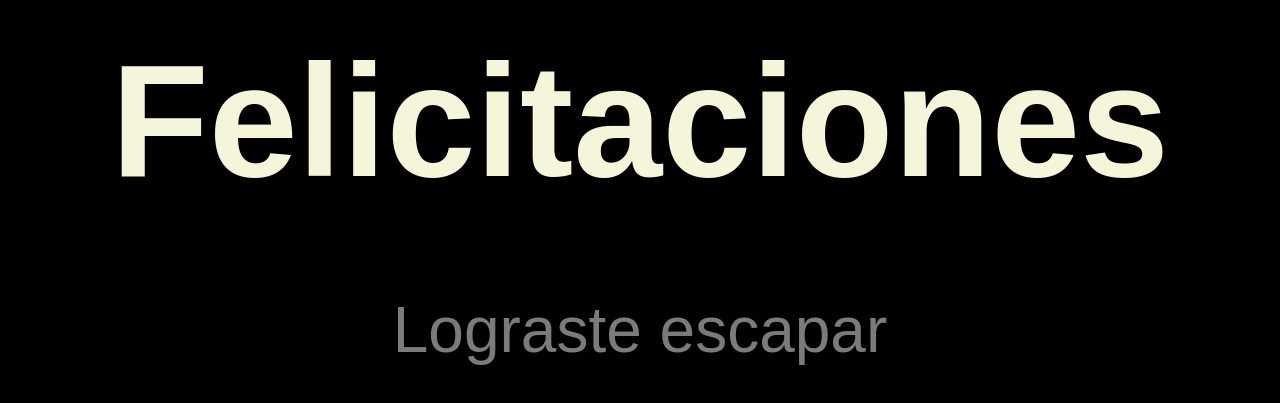
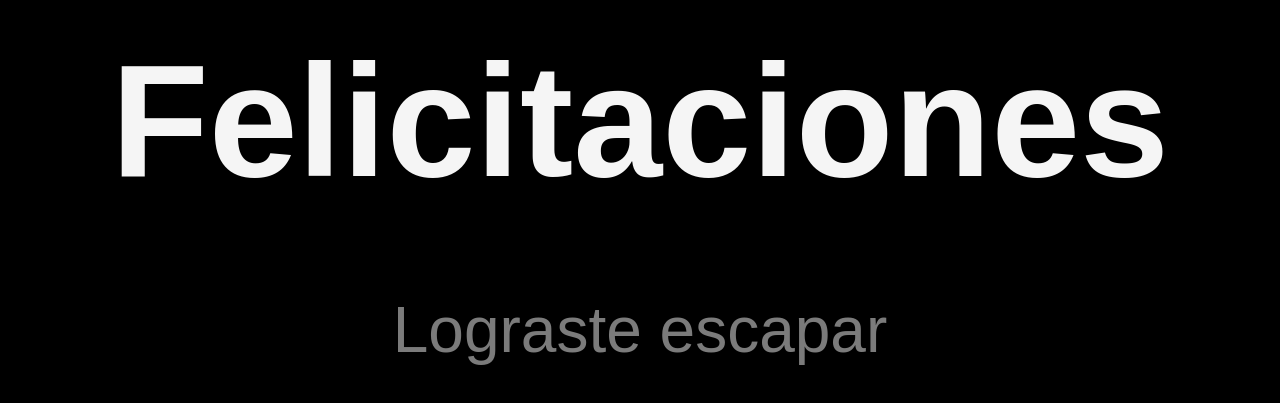
Before and after one commit to trabajoColegio/escape-room, a plain HTML site: page felicitaciones.html in a window 1280 px wide. Shown: the part 131-534 px from the top of the page. Drawn offline with Linux system fonts and the light colour scheme.

Commit message:
Update style.css

```diff
--- a/style.css
+++ b/style.css
@@ -241,7 +241,7 @@ h1 {
   font-size: 10rem;
   text-align: center;
   margin-top: 10rem;
-  color: beige;
+  color: whitesmoke;
 }
 
 .felicitaciones {
```
